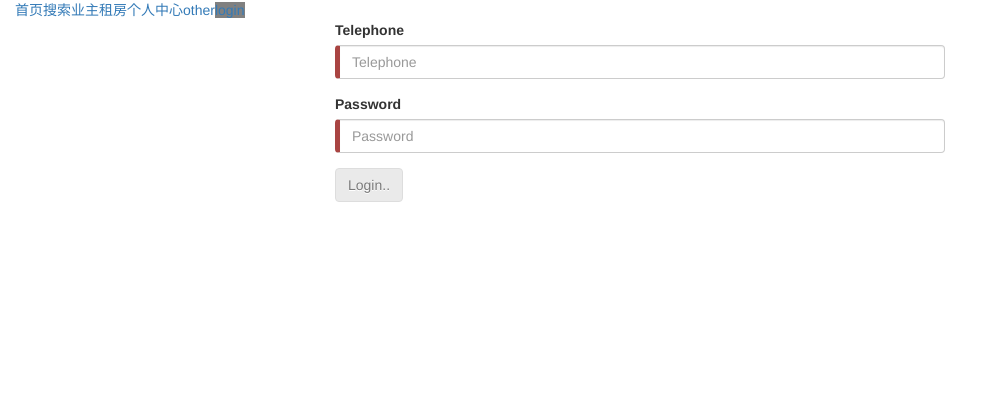
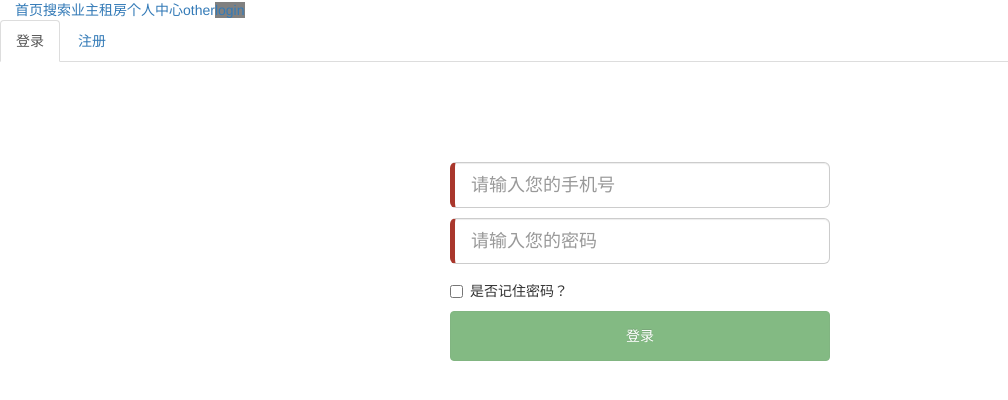
Before and after one commit to dji2/anjia, an Angular app in the folder anjiaApp/: page /login in a window 1280 px wide. Shown: the top 400 px of the page, without its empty margins (0-1008 px from the left). Built offline with nearby package versions, Linux system fonts and the light colour scheme.

Commit message:
主页新增路由+登录验证+不完全的注册验证

```diff
--- a/anjiaApp/src/app/app.module.ts
+++ b/anjiaApp/src/app/app.module.ts
@@ -47,7 +47,8 @@ import { PositionDetailComponent } from './positons/position-detail/position-det
     FormsModule,
     HttpClientModule,
     PersonalCenterModule,  //这里一定要放在根路由上面
-    AppRoutingModule
+    AppRoutingModule,
+
   ],
   providers: [GlobalPropertyService],
   bootstrap: [AppComponent]
--- a/anjiaApp/src/app/index/index.component.css
+++ b/anjiaApp/src/app/index/index.component.css
@@ -110,9 +110,9 @@
 #mymodal-content{
 
   width: 500px;
-  height: 500px;
-  margin-left: 420px;
-  margin-top: 120px;
+  height: 600px;
+  margin-left: 70px;
+  margin-top: 40px;
 
 }
 
--- a/anjiaApp/src/app/index/index.component.html
+++ b/anjiaApp/src/app/index/index.component.html
@@ -23,8 +23,8 @@
             <li><a href="#"><span ></span>小区</a></li>
             <li><a href="#"><span ></span>经纪人</a></li>
             <li><a href="#"><span ></span>业主</a></li>
-            <li  class=" " data-toggle="modal" data-target="#exampleModal" data-whatever="@getbootstrap"><a><span ></span>注册</a></li>
-            <li><a href="#"><span class="glyphicon glyphicon-user" ></span>登录</a></li>
+            <li  class=" " data-toggle="modal" data-target="#exampleModal" data-whatever="@getbootstrap"><a><span class="glyphicon glyphicon-user" ></span>登录</a></li>
+
           </ul>
         </div>
       </div>
--- a/anjiaApp/src/app/login/login.component.css
+++ b/anjiaApp/src/app/login/login.component.css
@@ -1,7 +1,61 @@
 .ng-valid[required], .ng-valid.required{
-  border-left: 5px solid #42A948; /* green */
+  border-left: 5px solid #59a956; /* green */
+
 }
 
 .ng-invalid:not(form)  {
-  border-left: 5px solid #a94442; /* red */
+  border-left: 5px solid #a9372c; /* red */
+
 }
+
+.btn-login{
+  width: 380px;
+  height: 50px;
+
+
+}
+#form-control{
+  margin-top: 35px
+}
+
+#yzm-register{
+  margin-left: 308px;
+}
+
+.btn-register{
+  width: 380px;
+  height: 50px;
+  margin-top: 50px;
+
+
+}
+
+.form-group{
+  margin-top: 20px;
+}
+#tel-input{
+  position: relative;
+}
+.tel-yzm{
+  position: absolute;
+  margin-top: -40px;
+
+   height: 35px;
+  text-align: center;
+  line-height: 35px;
+}
+*{
+  margin: 0;
+  padding: 0;
+}
+.form-group{
+  width: 380px;
+  margin: 0 auto;
+  margin-top: 10px;
+}
+.alert-danger{
+  line-height: 30px;
+  width: 380px;
+  height: 30px;
+  margin: 0 auto;
+}
--- a/anjiaApp/src/app/login/login.component.html
+++ b/anjiaApp/src/app/login/login.component.html
@@ -1,50 +1,156 @@
-<div class="col-md-3 col-lg-3"></div>
-<div class="col-md-6 col-lg-6">
-  <form #loginForm="ngForm">
-    <div class="form-group">
-      <label for="telephone">Telephone</label>
-      <input type="text" class="form-control" #tel="ngModel" pattern="^1[34578]\d{9}$" [(ngModel)]="_telephone" id="telephone" name="telephone" placeholder="Telephone" required>
+
+<div class="modal-body" >
+
+  <div >
+    <!-- Nav tabs -->
+    <ul class="nav nav-tabs" role="tablist" >
+      <li role="presentation" class="active"><a href="#home" aria-controls="home" role="tab" data-toggle="tab">登录</a></li>
+      <li role="presentation"><a href="#profile" aria-controls="profile" role="tab" data-toggle="tab">注册</a></li>
+    </ul>
+    <!-- Tab panes -->
+    <div class="tab-content">
+      <div role="tabpanel" class="tab-pane active" id="home">
+        <form class="form-horizontal" #loginForm="ngForm" style="margin-top: 100px" >
+          <!--这是手机号输入框-->
+          <div class="form-group form-group-lg">
+            <div class="col-sm-12">
+
+              <input type="text" class="form-control" #tel="ngModel" pattern="^1[34578]\d{9}$" [(ngModel)]="_telephone" id="telephone" name="telephone" placeholder="请输入您的手机号" required>
             </div>
+          </div>
+          <!--这是错误验证信息-->
           <div *ngIf="tel.invalid && (tel.dirty || tel.touched)"
                class="alert alert-danger">
             <div *ngIf="tel.errors.required">
-        号码不能为空
+              <span class="glyphicon glyphicon-triangle-right"></span>号码不能为空
             </div>
             <div *ngIf="tel.errors.pattern">
-        号码格式不正确
+              <span class="glyphicon glyphicon-triangle-right"></span>号码格式不正确
             </div>
           </div>
-    <div class="form-group">
-      <label for="password">Password</label>
-      <input type="password" class="form-control" #pass="ngModel" minlength="6"  [(ngModel)]="_password" id="password" name="password" placeholder="Password" required>
+          <!--这是密码框-->
+          <div class="form-group form-group-lg" >
+            <div class="col-sm-12">
+              <input type="password" class="form-control" #pass="ngModel" minlength="6"  [(ngModel)]="_password" id="password" name="password" placeholder="请输入您的密码" required>
             </div>
-
+          </div>
+          <!--这是错误验证信息-->
           <div *ngIf="pass.invalid && (pass.dirty || pass.touched)"
                class="alert alert-danger">
             <div *ngIf="pass.errors.required">
-        密码不能为空
+              <span class="glyphicon glyphicon-triangle-right"></span>密码不能为空
             </div>
             <div *ngIf="pass.errors.minlength">
-        密码大于六位
+              <span class="glyphicon glyphicon-triangle-right"></span> 密码大于六位
             </div>
           </div>
-   <!-- <div class="form-group">
-      <label for="exampleInputFile">File input</label>
-      <input type="file" id="exampleInputFile">
-      <p class="help-block">Example block-level help text here.</p>
-    </div>
+          <div class="form-group form-group-lg" >
+            <div class="col-sm-offset-2 col-sm-10">
               <div class="checkbox">
                 <label>
-        <input type="checkbox"> Check me out
+                  <input type="checkbox"> 是否记住密码？
                 </label>
-    </div>-->
-    <button type="button" (click)="toLogin(loginForm)" [disabled]="loginForm.form.invalid" class="btn btn-default">Login..</button>
-
+              </div>
+            </div>
+          </div>
+          <div class="form-group form-group-lg" >
+            <div class="col-sm-offset-2 col-sm-10">
+              <button type="submit"  (click)="toLogin(loginForm)" [disabled]="loginForm.form.invalid"  class="btn btn-success btn-login" >登录</button>
               <div *ngIf="login_res"
                    class="alert alert-danger">
                 {{login_res}}
               </div>
 
+            </div>
+          </div>
         </form>
       </div>
-<div class="col-md-3 col-lg-3"></div>
+
+      <!--///////////////////////////////////////////下边是注册信息表/////////////////////////-->
+
+
+      <div role="tabpanel" class="tab-pane" id="profile">
+        <form class="form-horizontal"  #registerForm="ngForm" style="margin-top:50px">
+          <!--输入手机号-->
+          <div class="form-group form-group-lg">
+            <div class="col-sm-12">
+              <input type="text" class="form-control" pattern="^1[34578]\d{9}$" #rgtel="ngModel" [(ngModel)]="rgtelephone"  id="register-telephone" name="register-telephone" placeholder="请输入手机号" required>
+              <button class="tel-yzm  btn btn-success btn-group-lg " id="yzm-register">发送验证码</button>
+            </div>
+          </div>
+          <div *ngIf="rgtel.invalid && (rgtel.dirty || rgtel.touched)"
+               class="alert alert-danger">
+            <div *ngIf="rgtel.errors.required">
+              <span class="glyphicon glyphicon-triangle-right"></span>号码不能为空
+            </div>
+            <div *ngIf="rgtel.errors.pattern">
+            <span class="glyphicon glyphicon-triangle-right"></span>号码格式不正确
+          </div>
+
+          </div>
+
+
+          <!--手机收到的验证码框-->
+          <div class="form-group form-group-lg">
+            <div class="col-sm-12">
+              <input type="text" class="form-control" id="telyzm" #yzm="ngModel" minlength="6" pattern="^[0-9]{6}$"  [(ngModel)]="registeryzm" name="telyzm" placeholder="请输入您手机收到的验证码" required>
+            </div>
+          </div>
+          <div *ngIf="yzm.invalid && (yzm.dirty || yzm.touched)"
+               class="alert alert-danger">
+
+            <div *ngIf="yzm.errors.required">
+              <span class="glyphicon glyphicon-triangle-right"></span>请输入您手机上的六位验证码
+            </div>
+
+            <div *ngIf="yzm.errors.pattern">
+              <span class="glyphicon glyphicon-triangle-right"></span>验证码格式不正确
+            </div>
+          </div>
+
+          <div class="form-group form-group-lg">
+
+            <div class="col-sm-12 form-group-lg">
+              <input type="password" class="form-control"  id=username name=username placeholder="昵称">
+            </div>
+          </div>
+          <!--请输入密码-->
+          <div class="form-group form-group-lg">
+
+            <div class="col-sm-12 form-group-lg">
+              <input type="password" class="form-control"    id="register-password" placeholder="请输入密码">
+            </div>
+          </div>
+
+          <!--请重新输入密码-->
+          <div class="form-group form-group-lg">
+
+            <div class="col-sm-12">
+              <input type="password" class="form-control"    id="password_confirm" placeholder="请再次确认密码">
+            </div>
+          </div>
+          <!--密码错误提示信息-->
+
+          <!--我已阅读并同意-->
+          <div class="form-group form-group-lg" >
+            <div class="col-sm-offset-2 col-sm-10">
+              <div class="checkbox">
+                <label>
+                  <input type="checkbox"> 我已阅读并同意 <a href="" style="color: #3c763d"> 安家用户使用协议</a>
+                </label>
+              </div>
+            </div>
+          </div>
+           <!--注册按钮-->
+          <div class="form-group">
+            <div class="col-sm-offset-2 col-sm-10">
+              <button type="submit" class="btn btn-success btn-register ">注册</button>
+            </div>
+          </div>
+        </form>
+      </div>
+
+    </div>
+
+  </div>
+</div>
```
Also changed, not shown: anjiaApp/src/app/login/login.component.ts (+8 -6 lines). Lines whose indentation alone changed are shown as unchanged.
